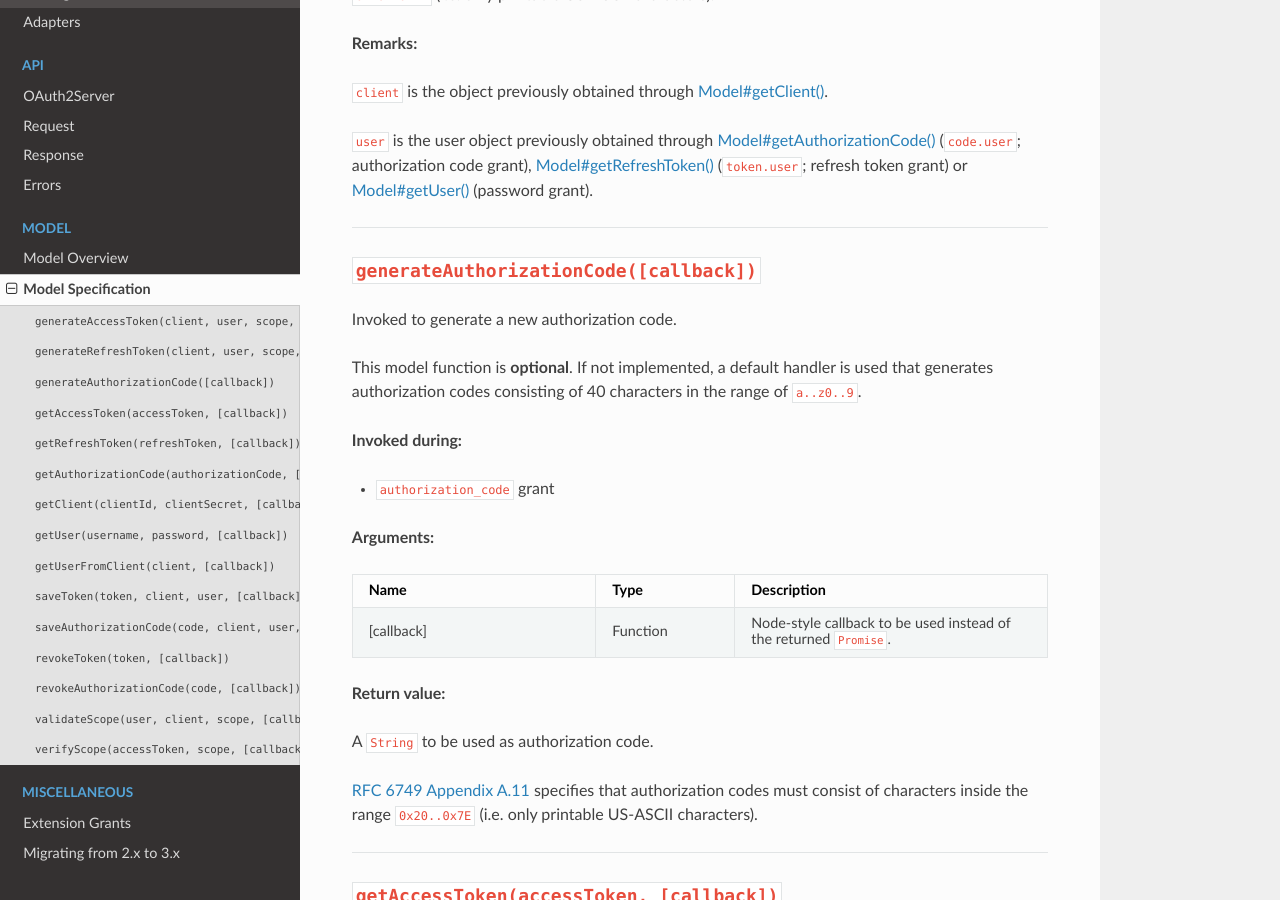
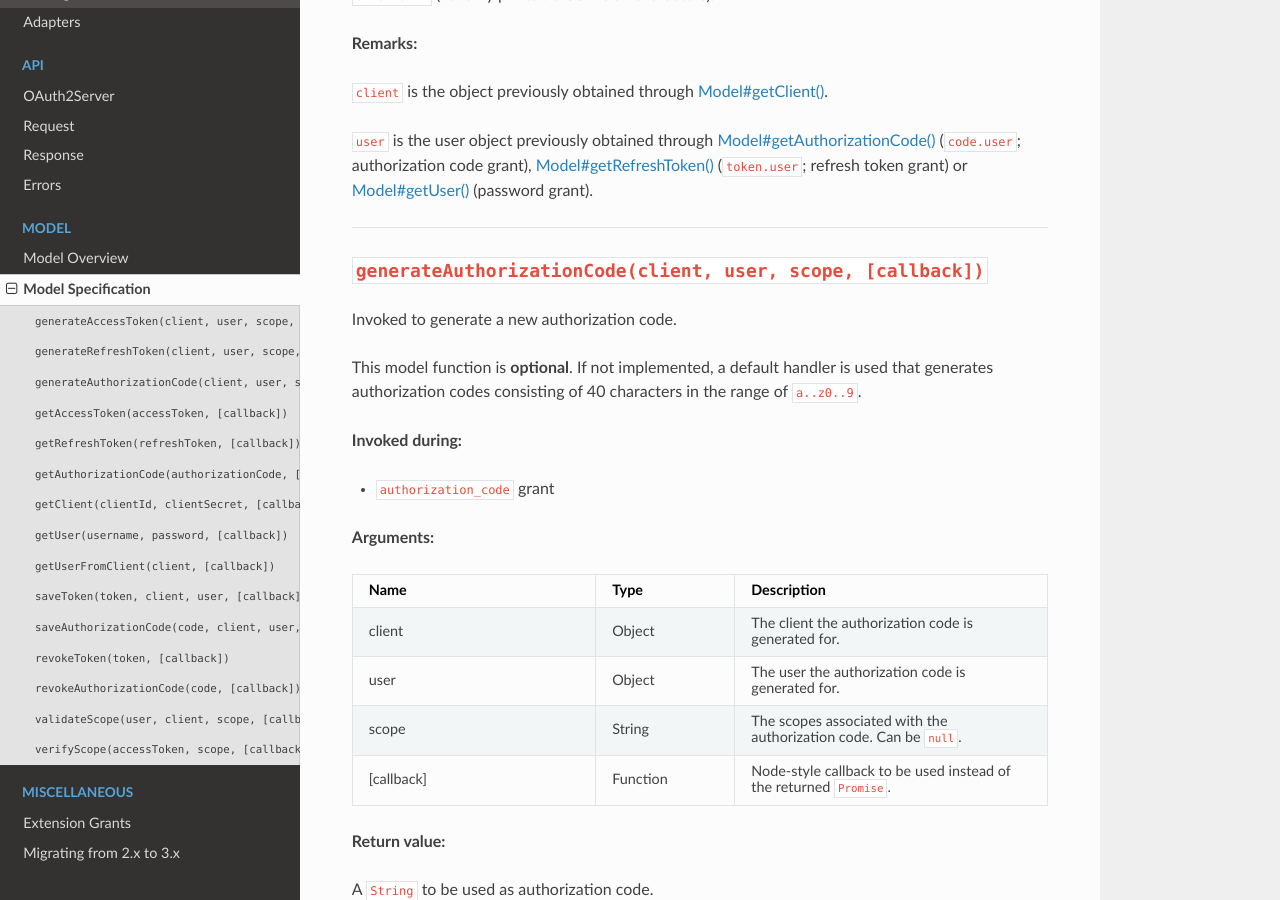
Before and after one commit to oauthjs/node-oauth2-server, a Sphinx documentation site: the page built from docs/model/spec.rst, in a window 1280 px wide and 900 px high, scrolled down 2561 px. Built offline with Sphinx 7.4.7 and the Read the Docs theme 2.0.0, drawn with Linux system fonts in a browser that asks for light colours.

Commit message:
Add client/user/scope to model#generateAuthorizationCode

```diff
--- a/docs/model/spec.rst
+++ b/docs/model/spec.rst
@@ -128,7 +128,7 @@ A ``String`` to be used as refresh token.
 
 .. _Model#generateAuthorizationCode:
 
-``generateAuthorizationCode([callback])``
+``generateAuthorizationCode(client, user, scope, [callback])``
 =========================================
 
 Invoked to generate a new authorization code.
@@ -144,6 +144,12 @@ This model function is **optional**. If not implemented, a default handler is us
 +------------+----------+---------------------------------------------------------------------+
 | Name       | Type     | Description                                                         |
 +============+==========+=====================================================================+
+| client     | Object   | The client the authorization code is generated for.                 |
++------------+----------+---------------------------------------------------------------------+
+| user       | Object   | The user the authorization code is generated for.                   |
++------------+----------+---------------------------------------------------------------------+
+| scope      | String   | The scopes associated with the authorization code. Can be ``null``. |
++------------+----------+---------------------------------------------------------------------+
 | [callback] | Function | Node-style callback to be used instead of the returned ``Promise``. |
 +------------+----------+---------------------------------------------------------------------+
 
```
Also changed, not shown: 1 other file.
